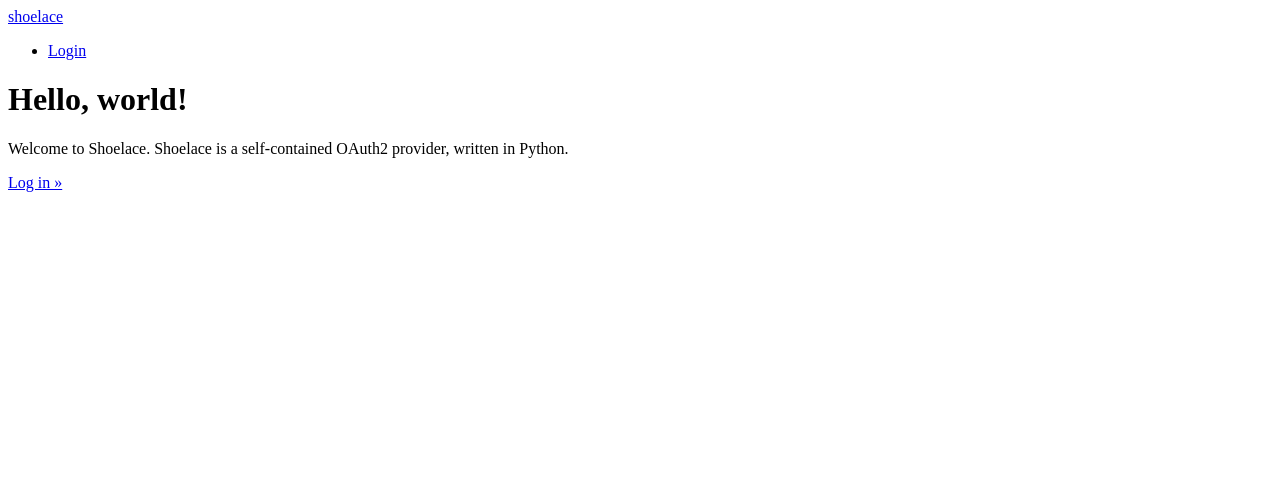
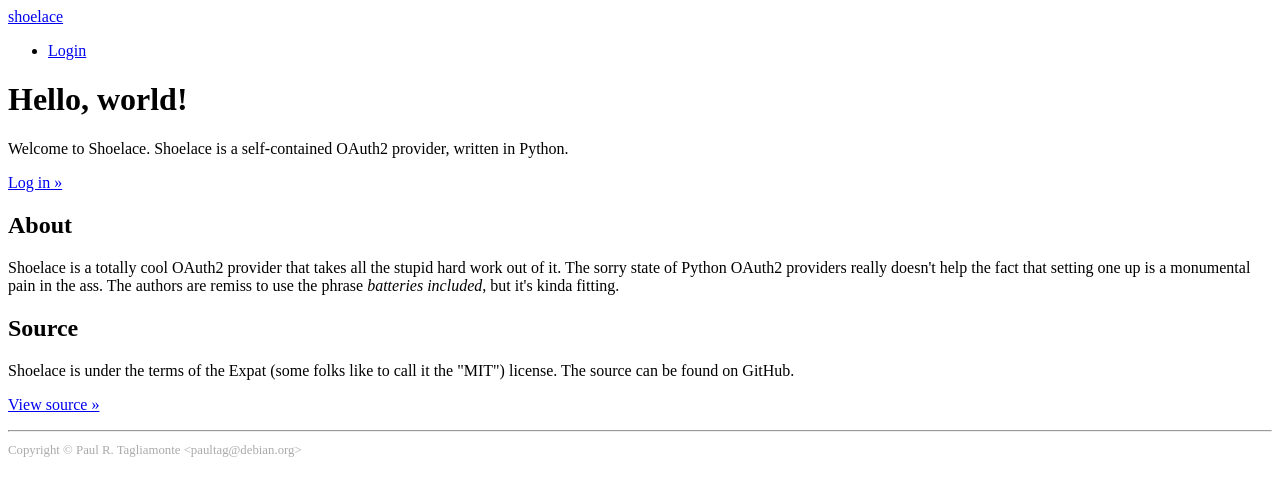
Before and after one commit to sunlightlabs/login.sunlightfoundation.com, a Django app: page / in a window 1280 px wide. Shown: the top 496 px of the page. Run offline with Django 3.2, Linux system fonts and the light colour scheme; some libraries are stand-ins or nearby versions.

Commit message:
update to the template

```diff
--- a/shoelace/static/css/shoelace.css
+++ b/shoelace/static/css/shoelace.css
@@ -2,3 +2,8 @@ body {
 /*    background-color: #f5f5f5; */
     /* moar */
 }
+
+copyright {
+    color:              #AAAAAA;
+    font-size:          0.8em;
+}
--- a/shoelace/templates/accounts/homepage.html
+++ b/shoelace/templates/accounts/homepage.html
@@ -21,4 +21,22 @@
 {% endif %}
         </p> {# XXX: use {% url 'login' %} when it works ... #}
     </div>
+    <div class="row" >
+        <div class="span6">
+            <h2>About</h2>
+            <p>Shoelace is a totally cool OAuth2 provider that takes all the
+            stupid hard work out of it. The sorry state of Python OAuth2
+            providers really doesn't help the fact that setting one up
+            is a monumental pain in the ass. The authors are remiss to use
+            the phrase <i>batteries included</i>, but it's kinda fitting.</p>
+        </div>
+        <div class="span6">
+            <h2>Source</h2>
+            <p>Shoelace is under the terms of the Expat (some folks like to
+            call it the "MIT") license. The source can be found on GitHub.</p>
+            <p><a class="btn" href="http://github.com/paultag/shoelace">View source &raquo;</a></p>
+        </div>
+    </div>
+    <hr></hr>
+    <copyright>Copyright &copy; Paul R. Tagliamonte &lt;paultag@debian.org&gt;</copyright>
 {% endblock %}
```
